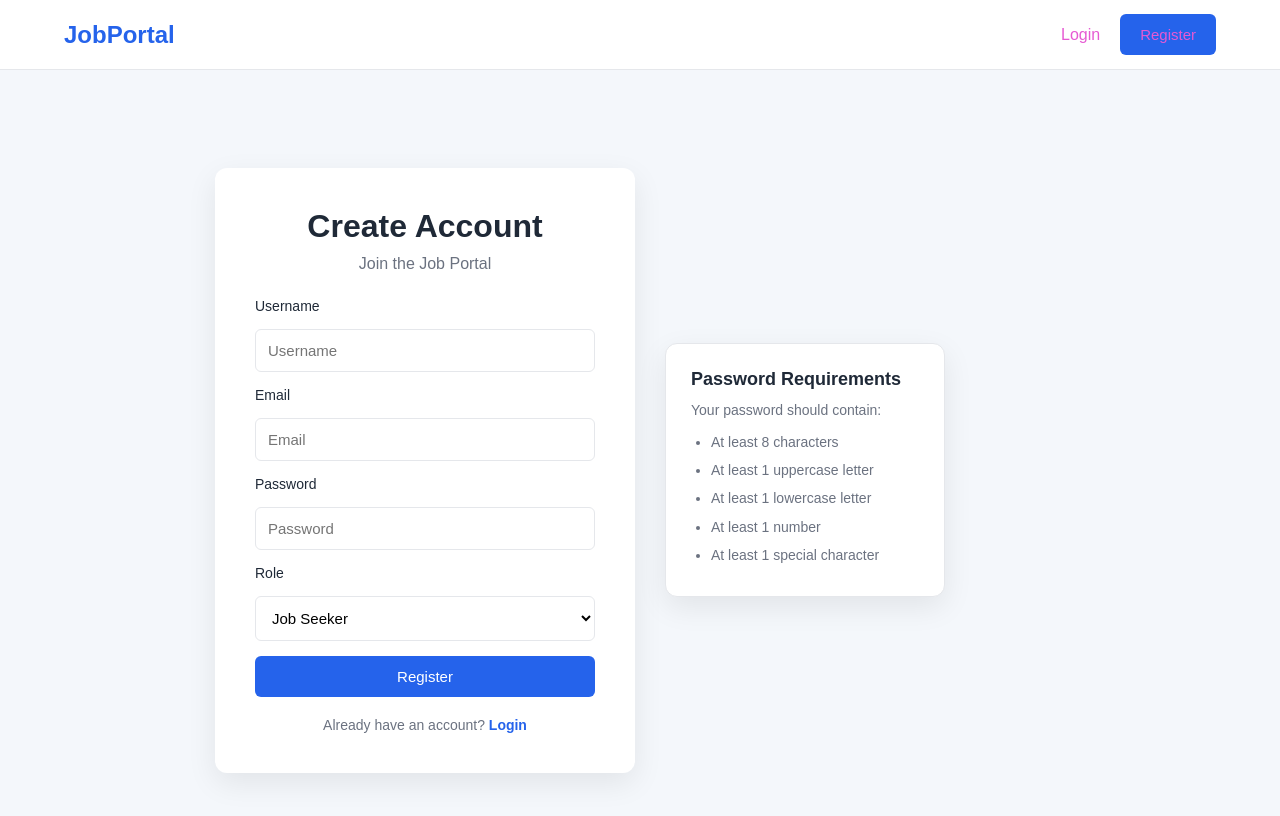
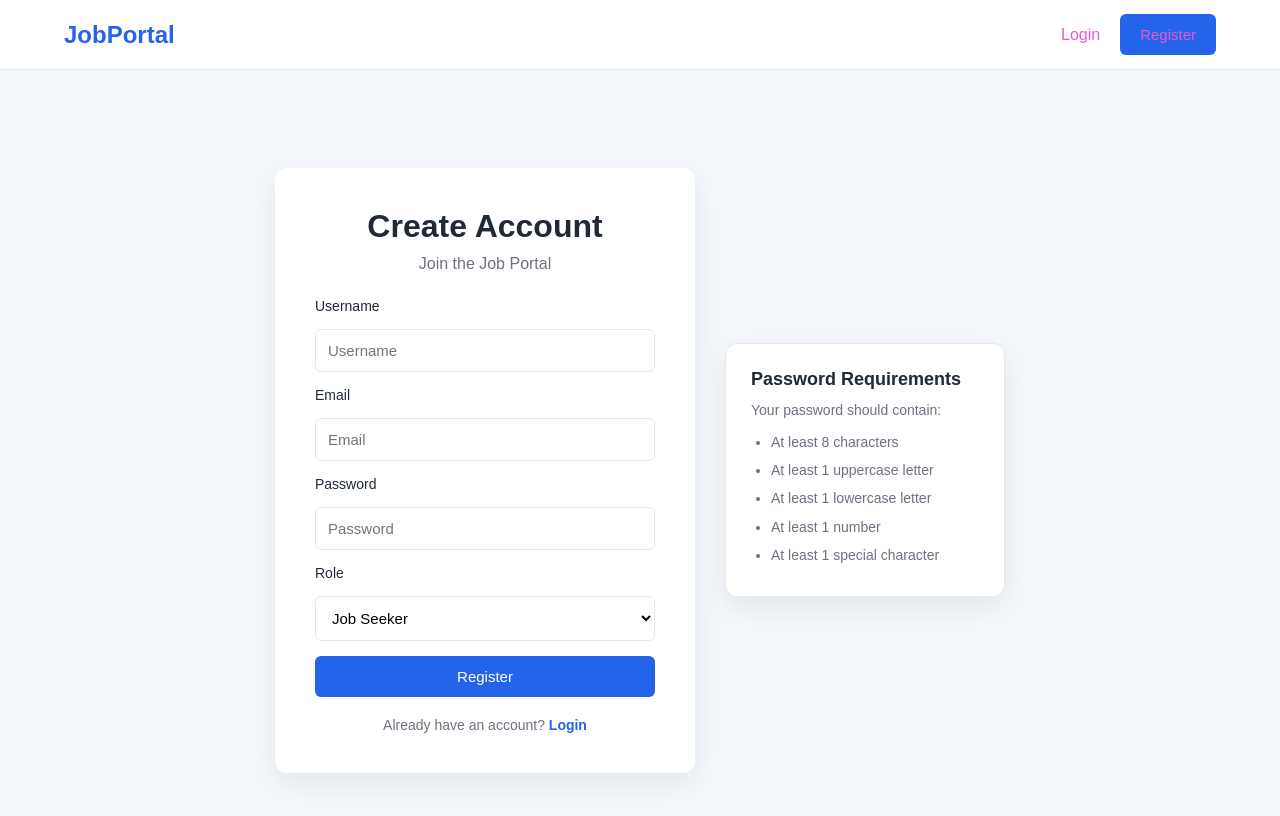
Before and after one commit to AMAL-C-K/-JOB-PORTAL-FULL-STACK---POSTGRESQL, a React (Vite) app in the folder frontend-job-portal/: page /register in a window 1280 px wide. Shown: the top 816 px of the page. Built offline with nearby package versions, Linux system fonts and the light colour scheme.

Commit message:
Update App.css

```diff
--- a/frontend-job-portal/src/App.css
+++ b/frontend-job-portal/src/App.css
@@ -1,3 +1,4 @@
+
 :root {
   --primary: #2563eb;
   --primary-hover: #1d4ed8;
@@ -33,13 +34,19 @@
 ========================= */
 
 .register-layout {
-  display: flex;
-  align-items: center;
+  display: grid;
+
+  grid-template-columns: 420px 280px;
 
   gap: 30px;
 
-  width: 100%;
-  max-width: 850px;
+  align-items: center;
+
+  width: fit-content;
+
+  max-width: 100%;
+
+  margin: auto;
 }
 
 
@@ -48,7 +55,8 @@
 ========================= */
 
 .auth-card {
-  width: 100%;
+  width: auto;
+
   max-width: 420px;
 
   background: var(--white);
@@ -81,16 +89,18 @@
 
 .auth-card form {
   display: flex;
+
   flex-direction: column;
 
   gap: 15px;
 }
 
 .auth-card label {
+  color: var(--text);
+
   font-size: 14px;
+
   font-weight: 500;
-
-  color: var(--text);
 }
 
 .auth-card input,
@@ -125,7 +135,7 @@
 .password-conditions {
   width: 280px;
 
-  flex-shrink: 0;
+  box-sizing: border-box;
 
   background: var(--white);
 
@@ -247,6 +257,16 @@
   margin-bottom: 0 !important;
 
   font-size: 14px;
+}
+
+.auth-link span {
+  color: var(--primary);
+
+  margin-left: 5px;
+
+  cursor: pointer;
+
+  font-weight: 600;
 }
 
 .link-btn {
@@ -532,6 +552,8 @@
 .form-card select {
   width: 100%;
 
+  box-sizing: border-box;
+
   padding: 12px;
 
   border: 1px solid var(--border);
@@ -539,8 +561,6 @@
   border-radius: 6px;
 
   font-size: 15px;
-
-  box-sizing: border-box;
 }
 
 .form-card textarea {
@@ -881,17 +901,30 @@
 
 @media (max-width: 768px) {
 
+  /* REGISTER */
+
   .register-layout {
-    flex-direction: column;
+    grid-template-columns: 1fr;
 
-    align-items: stretch;
+    width: 100%;
 
     max-width: 420px;
   }
 
+  .auth-card {
+    max-width: none;
+
+    width: 100%;
+
+    box-sizing: border-box;
+  }
+
   .password-conditions {
-    width: auto;
+    width: 100%;
   }
+
+
+  /* NAVBAR */
 
   .navbar {
     flex-direction: column;
@@ -909,10 +942,16 @@
     gap: 12px;
   }
 
+
+  /* JOB DETAILS */
+
   .job-details,
   .form-card {
     padding: 25px;
   }
+
+
+  /* DASHBOARD */
 
   .dashboard-header {
     flex-direction: column;
@@ -921,6 +960,9 @@
 
     gap: 20px;
   }
+
+
+  /* APPLICATIONS */
 
   .application-header {
     flex-direction: column;
@@ -948,6 +990,9 @@
     grid-template-columns: 1fr;
   }
 
+
+  /* JOB SEARCH */
+
   .job-search {
     flex-direction: column;
 
```
